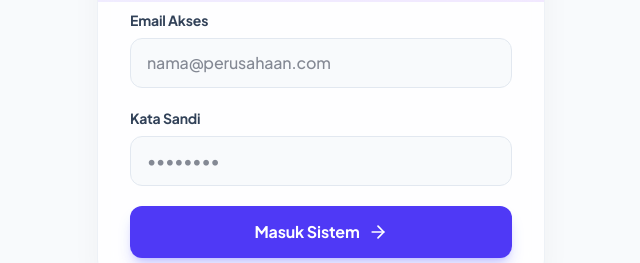
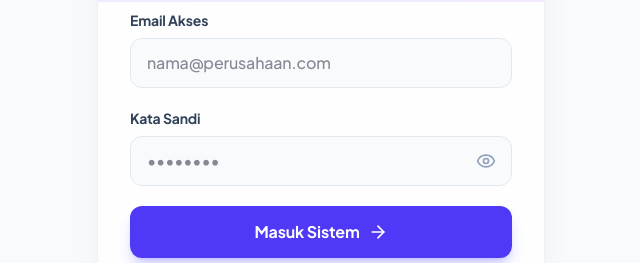
Before and after one commit to JaxBlade/kwh-dashboard, a Next.js app: page / in a window 1280 px wide. Shown: the part 330-593 px from the top of the page, without its empty margins (319-959 px from the left). Built offline with nearby package versions, Linux system fonts and the light colour scheme.

Commit message:
feat: Menambahkan fitur show/hide password di halaman login

```diff
--- a/src/app/page.tsx
+++ b/src/app/page.tsx
@@ -1,12 +1,13 @@
 "use client";
 
 import { useState } from "react";
-import { Zap, ArrowRight, AlertCircle } from "lucide-react";
+import { Zap, ArrowRight, AlertCircle, Eye, EyeOff } from "lucide-react";
 import { loginUser } from "./actions/auth";
 
 export default function LoginPage() {
   const [loading, setLoading] = useState(false);
   const [error, setError] = useState("");
+  const [showPassword, setShowPassword] = useState(false);
 
   async function handleLogin(e: React.FormEvent<HTMLFormElement>) {
     e.preventDefault();
@@ -70,13 +71,23 @@ export default function LoginPage() {
             </div>
             <div>
               <label className="block text-sm font-bold text-slate-700 dark:text-slate-300 mb-2">Kata Sandi</label>
-              <input
-                type="password"
-                name="password"
-                required
-                className="w-full px-4 py-3 bg-slate-50 dark:bg-slate-800 border border-slate-200 dark:border-slate-700 rounded-xl focus:outline-none focus:ring-2 focus:ring-indigo-500 transition-all text-slate-900 dark:text-slate-100 font-medium"
-                placeholder="••••••••"
-              />
+              <div className="relative">
+                <input
+                  type={showPassword ? "text" : "password"}
+                  name="password"
+                  required
+                  className="w-full px-4 py-3 bg-slate-50 dark:bg-slate-800 border border-slate-200 dark:border-slate-700 rounded-xl focus:outline-none focus:ring-2 focus:ring-indigo-500 transition-all text-slate-900 dark:text-slate-100 font-medium pr-12"
+                  placeholder="••••••••"
+                />
+                <button
+                  type="button"
+                  onClick={() => setShowPassword(!showPassword)}
+                  className="absolute right-3 top-1/2 -translate-y-1/2 p-1 text-slate-400 hover:text-slate-600 dark:hover:text-slate-300 focus:outline-none transition-colors"
+                  aria-label={showPassword ? "Sembunyikan password" : "Tampilkan password"}
+                >
+                  {showPassword ? <EyeOff className="h-5 w-5" /> : <Eye className="h-5 w-5" />}
+                </button>
+              </div>
             </div>
 
             <button
```
